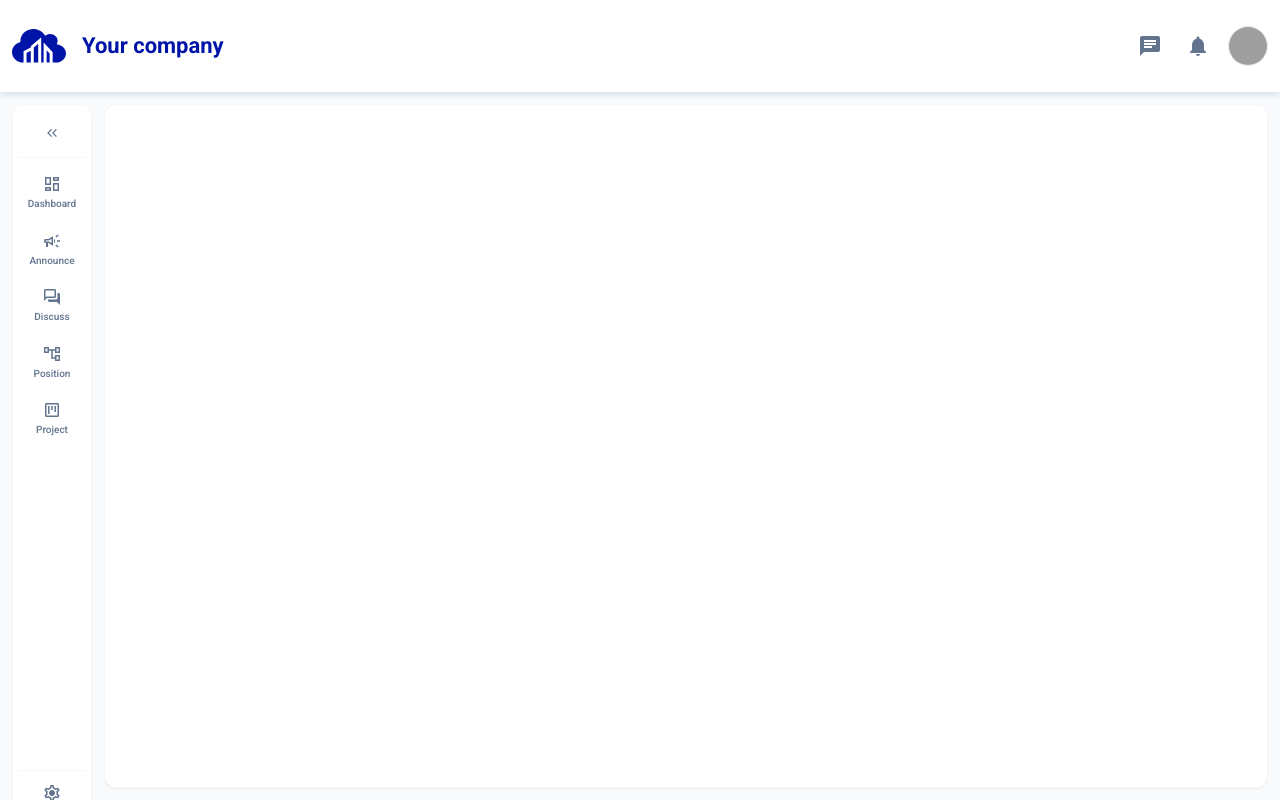
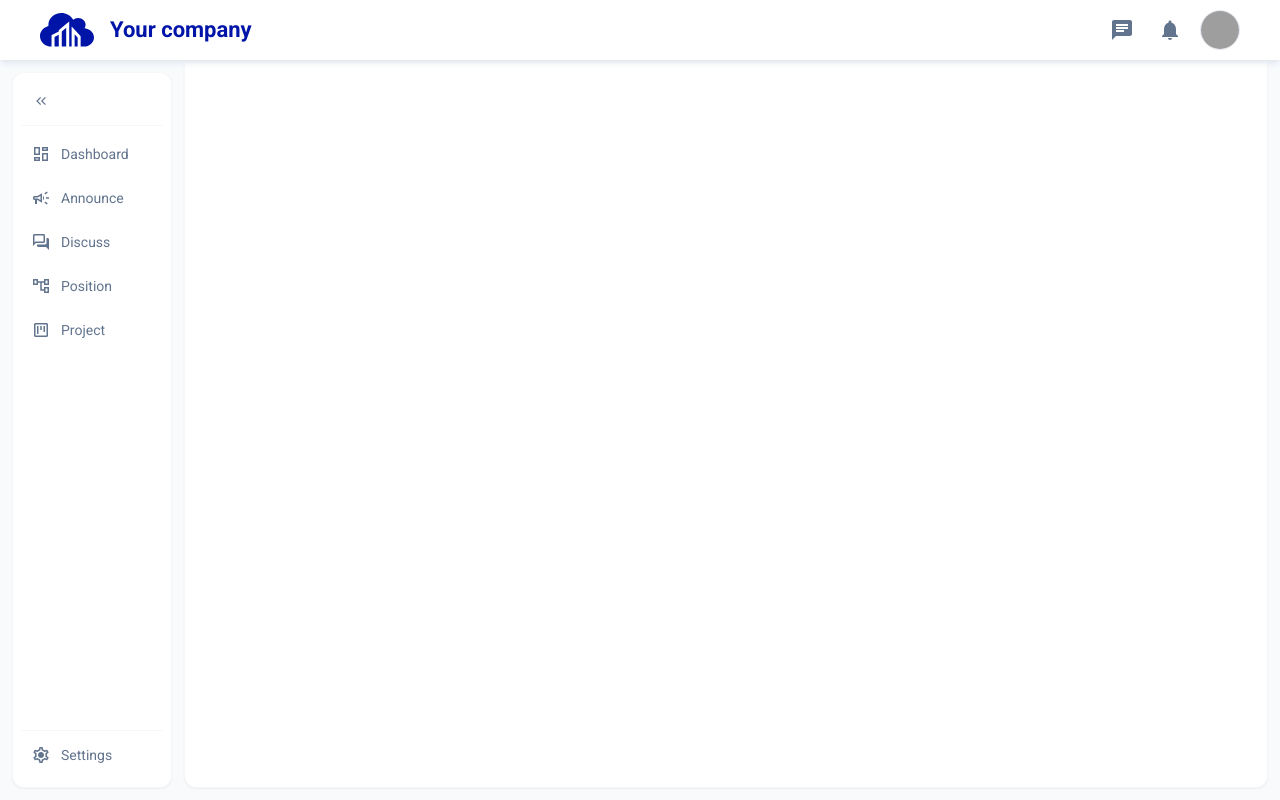
Before and after one commit to automne2021/onfis, a React (Vite) app in the folder frontend/main-webapp/: page / in a window 1280 px wide. Built offline with nearby package versions, Linux system fonts and the light colour scheme; grey boxes are pictures that could not be loaded.

Commit message:
fix(ui): Fix the height of header; increase font size of sidebar

```diff
--- a/frontend/main-webapp/src/components/common/Header.tsx
+++ b/frontend/main-webapp/src/components/common/Header.tsx
@@ -67,7 +67,7 @@ export function Header({ companyName, messageContents, notificationContents }: H
   ]
 
   return(
-    <header className="flex items-center justify-between w-full px-3 py-2 transition-all duration-300 ease-in-out bg-white shadow-[0px_4px_4px_0px_#e2e8f0]">
+    <header className="fixed top-0 z-50 flex items-center justify-between w-full h-[60px] px-10 py-4 transition-all duration-300 ease-in-out bg-white shadow-md shadow-neutral-200">
       {/* Left side - Logo */}
       <div className="flex items-center gap-4">
         <img src={logo} alt="Logo" className="text-primary"/>
--- a/frontend/main-webapp/src/components/navigation/Sidebar.tsx
+++ b/frontend/main-webapp/src/components/navigation/Sidebar.tsx
@@ -14,8 +14,8 @@ const NavItem = ({ to, icon, label, isCollapsed }: NavItemProps) => (
   <NavLink
     to={to}
     className={({ isActive }) =>
-      `group relative flex flex-col items-center justify-center rounded-lg transition-all duration-200 ease-out
-       ${isCollapsed ? "w-10 h-10" : "w-full py-2 px-1"}
+      `group relative flex items-center rounded-lg transition-all duration-200 ease-out overflow-hidden
+       ${isCollapsed ? "w-full h-10" : "w-full h-10 pr-3"}
        ${isActive
         ? "bg-primary/8 text-primary shadow-sm"
         : "text-neutral-500 hover:bg-neutral-50 hover:text-neutral-800"
@@ -31,22 +31,23 @@ const NavItem = ({ to, icon, label, isCollapsed }: NavItemProps) => (
           `}
         />
 
+        <div className="w-10 h-10 flex items-center justify-center shrink-0">
           <Icon
             name={icon}
             size={20}
             color={isActive ? "#0014A8" : "#62748E"}
             className="transition-transform duration-200 group-hover:scale-110"
           />
+        </div>
 
-        {/* Label below icon */}
-        {!isCollapsed && (
         <span
-            className={`text-[10px] leading-tight font-medium text-center mt-1 transition-colors
+          className={`body-3-regular whitespace-nowrap overflow-hidden text-ellipsis
+            transition-all duration-300 ease-[cubic-bezier(0.4,0,0.2,1)]
+            ${isCollapsed ? "opacity-0" : "opacity-100 delay-75"}
             ${isActive ? "text-primary font-semibold" : ""}`}
         >
           {label}
         </span>
-        )}
 
         {/* Tooltip for collapsed state */}
         {isCollapsed && (
@@ -75,20 +76,22 @@ export default function Sidebar() {
 
   return (
     <aside
-      className={`bg-white flex flex-col items-center gap-1 py-3 rounded-xl shadow-sm border border-neutral-100 sticky top-0 self-start h-[calc(100vh-theme(spacing.16))]
+      className={`bg-white flex flex-col items-center gap-1 py-3 rounded-xl shadow-sm border border-neutral-100 sticky top-[72px] self-start h-[calc(100vh-60px-24px)]
                    transition-all duration-300 ease-[cubic-bezier(0.4,0,0.2,1)] overflow-hidden
-                   ${isCollapsed ? "w-[56px] px-2" : "w-[80px] px-1.5"}`}
+                   ${isCollapsed ? "w-[56px] px-2" : "w-[160px] px-2"}`}
     >
       {/* Collapse Toggle Button */}
       <button
         type="button"
         onClick={toggleSidebar}
-        className={`flex items-center justify-center rounded-lg transition-all duration-200
+        className={`flex items-center rounded-lg transition-all duration-200
                     hover:bg-neutral-100 active:scale-95 mb-1
                     ${isCollapsed ? "w-10 h-8" : "w-full h-8"}`}
         aria-label={isCollapsed ? "Expand sidebar" : "Collapse sidebar"}
       >
+        <div className="w-10 h-full flex items-center justify-center shrink-0">
           <CollapseIcon collapsed={isCollapsed} />
+        </div>
       </button>
 
       {/* Subtle divider */}
```
Lines whose indentation alone changed are shown as unchanged.
